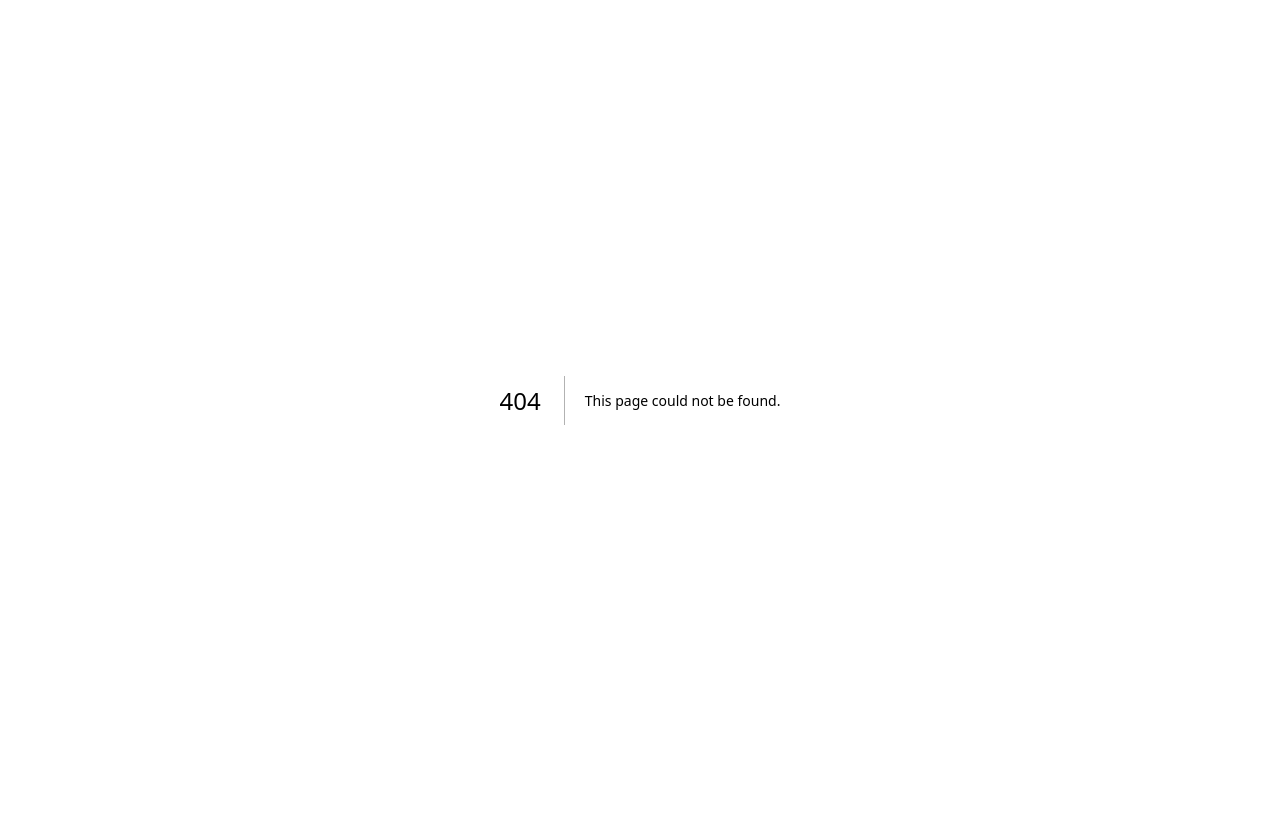
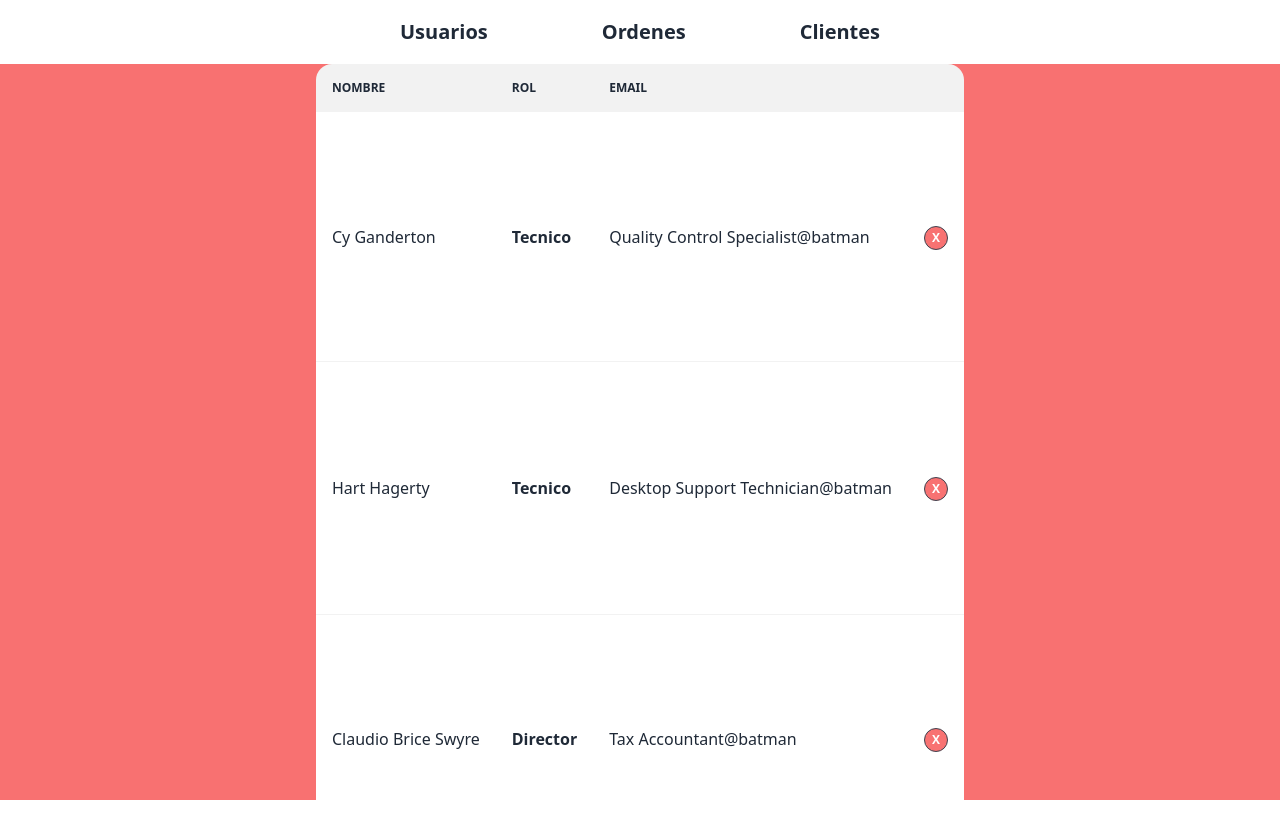
Before and after one commit to santitesta/mitash, a Next.js app: page /Admin/Admin in a window 1280 px wide. Before the commit this address had no page. Shown: the top 838 px of the page. Before the commit the page ends 800 px from the top, so only its background shows below. Built offline with nearby package versions, Linux system fonts and the light colour scheme; no server answers.

Commit message:
Feat(Navbar and basic grids)

```diff
--- /dev/null
+++ b/components/layout.tsx
@@ -0,0 +1,15 @@
+import React from 'react'
+import Navbar from '../pages/Navbar';
+
+interface LayoutProps {
+  children: React.ReactNode;
+}
+
+export default function Layout({ children }: LayoutProps) {
+  return (
+    <div className='w-screen h-screen bg-red-400'>
+      <Navbar />
+      {children}
+    </div>
+  )
+}
--- /dev/null
+++ b/pages/Admin/Admin.tsx
@@ -0,0 +1,53 @@
+import Head from 'next/head'
+import React, { useEffect } from 'react'
+import Layout from '../../components/layout'
+import { getUsers } from '../../redux/actions'
+
+const UsersGrid = () => {
+
+  useEffect(() => {
+    getUsers()
+  }, [])
+
+  return (
+    <Layout>
+      <Head>
+        <title>Usuarios</title>
+      </Head>
+      <div className='w-full h-full flex place-content-center'>
+        <table className="table">
+          <thead>
+            <tr>
+              <th>Nombre</th>
+              <th>Rol</th>
+              <th>Email</th>
+              <th></th>
+            </tr>
+          </thead>
+          <tbody>
+            <tr>
+              <td>Cy Ganderton</td>
+              <th>Tecnico</th>
+              <td>Quality Control Specialist@batman</td>
+              <td><label className="btn btn-xs btn-circle bg-error">X</label></td>
+            </tr>
+            <tr>
+              <td>Hart Hagerty</td>
+              <th>Tecnico</th>
+              <td>Desktop Support Technician@batman</td>
+              <td><label className="btn btn-xs btn-circle bg-error">X</label></td>
+            </tr>
+            <tr>
+              <td>Claudio Brice Swyre</td>
+              <th>Director</th>
+              <td>Tax Accountant@batman</td>
+              <td><label className="btn btn-xs btn-circle bg-error">X</label></td>
+            </tr>
+          </tbody>
+        </table >
+      </div>
+    </Layout>
+  )
+}
+
+export default UsersGrid
--- a/pages/Admin/UserCreation.tsx
+++ b/pages/Admin/UserCreation.tsx
@@ -2,7 +2,9 @@ import React from 'react'
 
 const UserCreation = () => {
   return (
-    <div>UserCreation</div>
+    <div>
+      UserCreation
+    </div>
   )
 }
 
--- a/pages/Admin/UsersGrid.tsx
+++ /dev/null
@@ -1,9 +0,0 @@
-import React from 'react'
-
-const UsersGrid = () => {
-  return (
-    <div>UsersGrid</div>
-  )
-}
-
-export default UsersGrid
--- /dev/null
+++ b/pages/Clients/Clients.tsx
@@ -0,0 +1,47 @@
+import Head from 'next/head'
+import React from 'react'
+import Layout from '../../components/layout'
+
+const Clients = () => {
+  return (
+    <Layout>
+      <Head>
+        <title>Clientes</title>
+      </Head>
+      <div className='w-full h-full flex place-content-center'>
+        <table className="table">
+          <thead>
+            <tr>
+              <th>Company</th>
+              <th>Email</th>
+              <th>Celular</th>
+              <th>Dirección</th>
+              <th>Sucursal</th>
+              <th>Horario</th>
+              <th>CUIT</th>
+              <th>Email de pago</th>
+              <th>Teléfono de pago</th>
+              <th>Email de tesorería</th>
+            </tr>
+          </thead>
+          <tbody>
+            <tr>
+              <td>Cy Ganderton</td>
+              <td>Cy Ganderton</td>
+              <td>Cy Ganderton</td>
+              <td>Cy Ganderton</td>
+              <td>Cy Ganderton</td>
+              <td>Cy Ganderton</td>
+              <td>Cy Ganderton</td>
+              <th>Tecnico</th>
+              <td>Quality Control Specialist@batman</td>
+              <td><label className="btn btn-xs btn-circle bg-error">X</label></td>
+            </tr>
+          </tbody>
+        </table >
+      </div>
+    </Layout>
+  )
+}
+
+export default Clients
--- /dev/null
+++ b/pages/Navbar.tsx
@@ -0,0 +1,14 @@
+import Link from 'next/link'
+import React from 'react'
+
+const Navbar = () => {
+  return (
+    <div className="navbar bg-base-100 flex justify-center gap-20 w-full">
+      <Link href="/Admin/Admin" className="btn btn-ghost normal-case text-xl">Usuarios</Link>
+      <Link href="/Orders/Orders" className="btn btn-ghost normal-case text-xl">Ordenes</Link>
+      <Link href="/Clients/Clients" className="btn btn-ghost normal-case text-xl">Clientes</Link>
+    </div>
+  )
+}
+
+export default Navbar
--- /dev/null
+++ b/pages/Orders/Orders.tsx
@@ -0,0 +1,37 @@
+import Head from 'next/head'
+import React from 'react'
+import Layout from '../../components/layout'
+
+const Orders = () => {
+  return (
+    <Layout>
+      <Head>
+        <title>Usuarios</title>
+      </Head>
+      <div className='w-full h-full flex place-content-center'>
+        <table className="table">
+          <thead>
+            <tr>
+              <th>Número</th>
+              <th>Dispositivo</th>
+              <th>Estado</th>
+              <th>Detalles</th>
+              <th>Repuestos</th>
+            </tr>
+          </thead>
+          <tbody>
+            <tr>
+              <td>1</td>
+              <th>Freezer</th>
+              <td>En reparación</td>
+              <td>Bla, bla, bla</td>
+              <td>El cosito</td>
+            </tr>
+          </tbody>
+        </table >
+      </div>
+    </Layout>
+  )
+}
+
+export default Orders
--- a/pages/Orders/OrdersGrid.tsx
+++ /dev/null
@@ -1,9 +0,0 @@
-import React from 'react'
-
-const OrdersGrid = () => {
-  return (
-    <div>OrdersGrid</div>
-  )
-}
-
-export default OrdersGrid
--- a/pages/index.tsx
+++ b/pages/index.tsx
@@ -1,52 +1,17 @@
-// import axios from "axios"
-// import { useState } from "react"
-// import { getUsers } from "../redux/actions"
+import Head from "next/head";
+import Layout from "../components/layout";
 
 export default function Home() {
-  // const [employeesBro, setEmployeesBro] = useState<any[]>([])
-
-  // const employee = {
-  //   name: 'Pato fontanet',
-  //   role: 'Tiburon'
-  // }
-
-  // const employee2 = {
-  //   name: 'Javier el galan',
-  //   role: 'Doble de riesgo'
-  // }
-
-  // function postEmployee() {
-  //   axios.post('http://localhost:8000/newemployee', employee)
-  //     .then(resp => console.log('Todo bien cabro: ', resp))
-  //     .catch(error => console.log('Se rompio tooo'))
-  // }
-
-  // function postEmployee2() {
-  //   axios.post('http://localhost:8000/newemployee', employee2)
-  //     .then(resp => console.log('Todo bien cabro: ', resp))
-  //     .catch(error => console.log('Se rompio tooo'))
-  // }
-
-  // async function getEmployees() {
-  //   const users = await getUsers()
-  //   console.log('Users broder: ', users)
-  //   // if(users.data) setEmployeesBro(users.data)
-  // }
 
   return (
-    <div className="flex flex-col place-content-center place-items-center h-screen w-screen bg-blue-500">
-      <h1 className="text-6xl">Mitash</h1>
-      <p className="text-xl">Seguimiento interno de equipos</p>
-      {/* <button className="btn" onClick={postEmployee}>Sumame al pato</button>
-      <button className="btn" onClick={postEmployee2}>Sumame a javier</button>
-      <button className="btn" onClick={getEmployees}>Traeme al pato y javi</button> */}
-      {/* {employeesBro.length
-        ? employeesBro.map((e, i) => {
-          return (
-            <h1 key={i}>{e.name}</h1>
-          )
-        })
-        : <h1>Sorry, no employees</h1>} */}
-    </div>
+    <Layout>
+      <Head>
+        <title>Mitash</title>
+      </Head>
+      <div className="flex flex-col place-content-center place-items-center h-screen w-full bg-blue-500">
+        <h1 className="text-6xl">Mitash</h1>
+        <p className="text-xl">Seguimiento interno de equipos</p>
+      </div>
+    </Layout>
   )
 }
```
